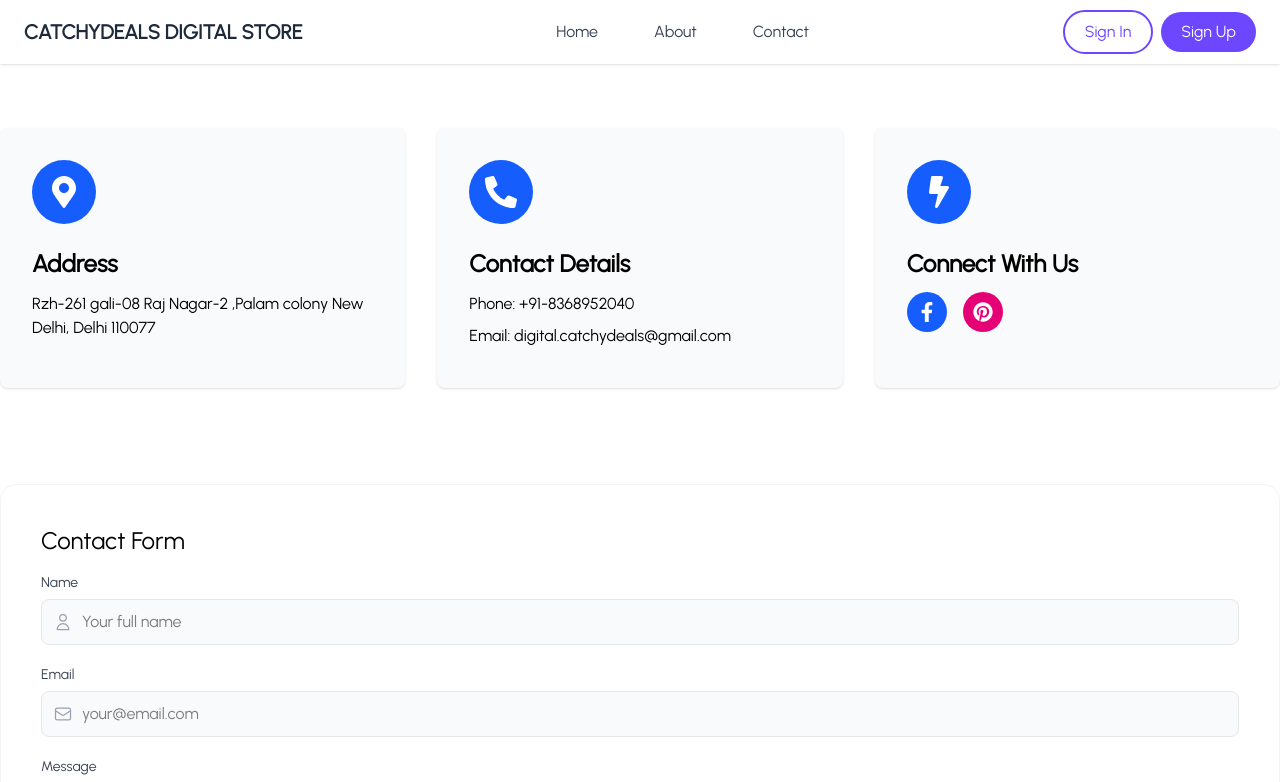
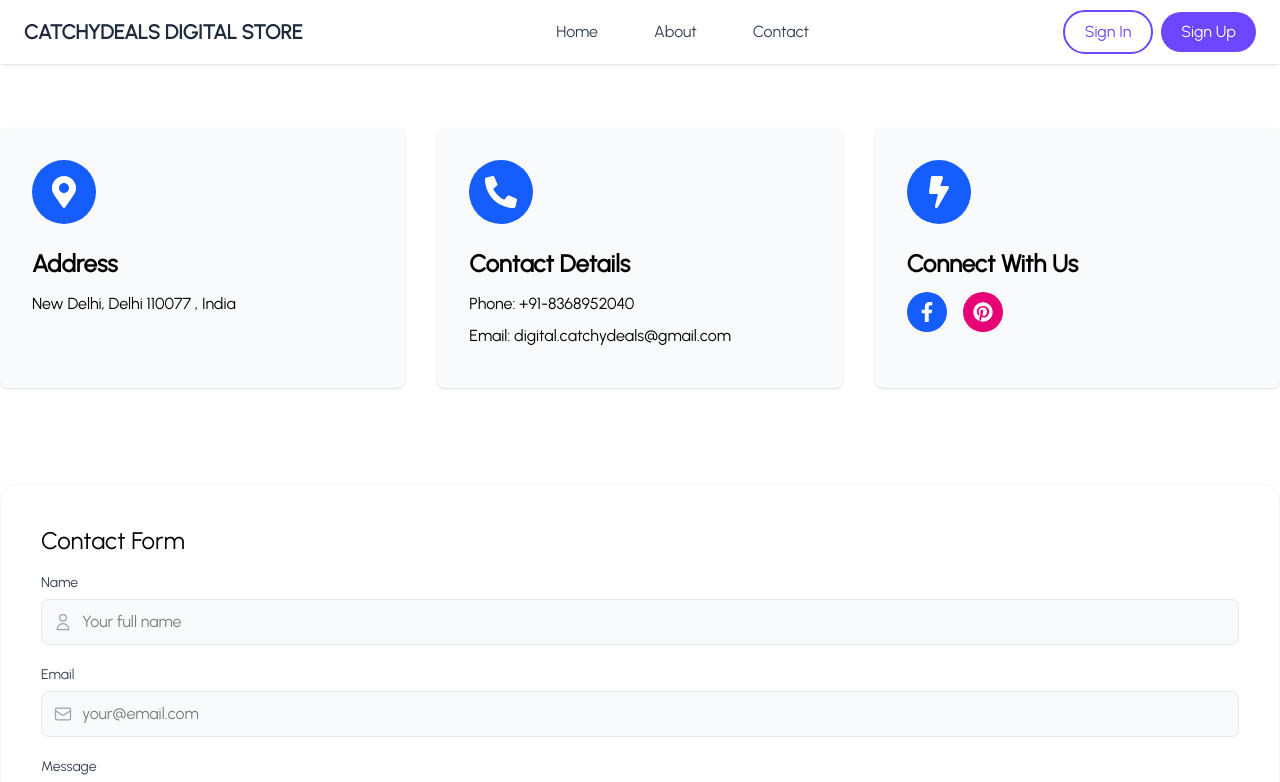
Before and after one commit to AshishAr-07/Digital, a Next.js app: page /contact in a window 1280 px wide. Shown: the top 782 px of the page. Built offline with nearby package versions, Linux system fonts and the light colour scheme; no server answers.

Commit message:
small correction

```diff
--- a/app/(pages)/contact/page.js
+++ b/app/(pages)/contact/page.js
@@ -24,7 +24,7 @@
             </div>
             <h3 className="text-2xl font-semibold mb-3">Address</h3>
             <p className="mb-2">
-              Rzh-261 gali-08 Raj Nagar-2 ,Palam colony New Delhi, Delhi 110077
+               New Delhi, Delhi 110077 , India
             </p>
           </div>
 
```
